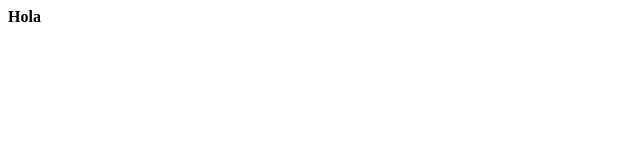
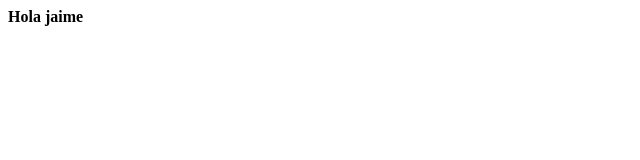
Before and after one commit to jruiz153/jruiz153.github.io, a plain HTML site: page index.html in a window 1280 px wide. Shown: the full height of the page, 0-640 px from the left. Drawn offline with Linux system fonts and the light colour scheme.

Commit message:
Update index.html

```diff
--- a/index.html
+++ b/index.html
@@ -1 +1 @@
-<b>Hola</b>
+<b>Hola jaime</b>
```
